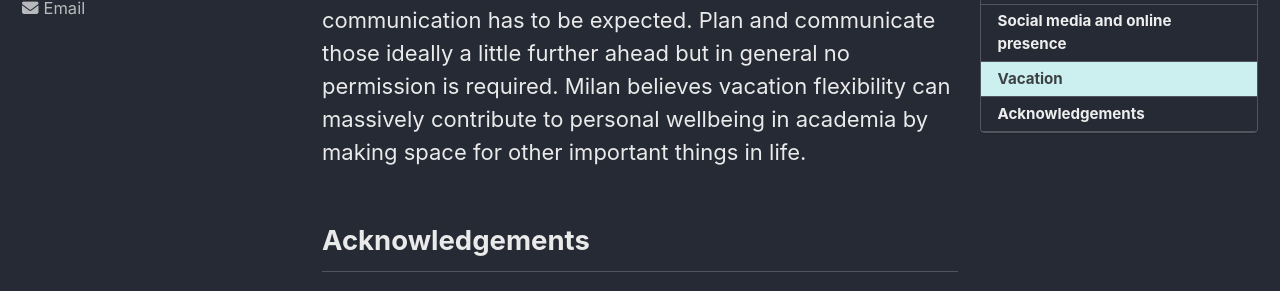
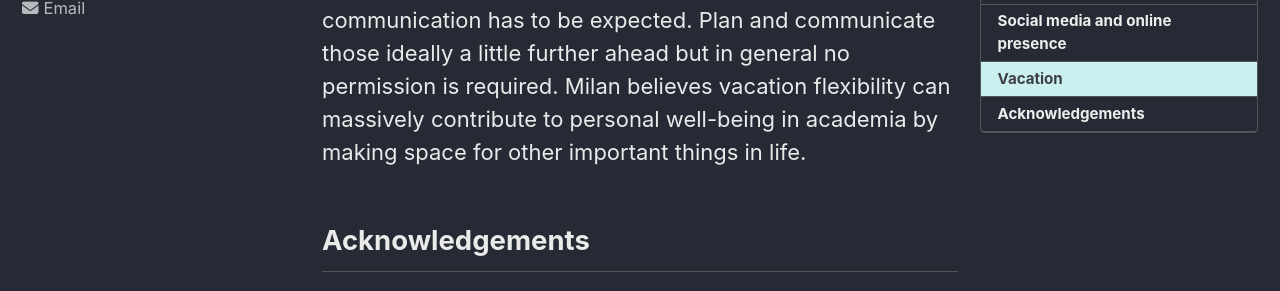
Before and after one commit to climate-modelling/climate-modelling.github.io, a Jekyll site: the page built from _pages/philosophy.md, in a window 1280 px wide and 900 px high, scrolled down 13167 px. Shown: the part 451-742 px from the top of the window. Built offline with Jekyll 4.4.1, drawn with Linux system fonts in a browser that asks for light colours; cached includes are drawn as plain includes; some of the changed text lies outside the part shown.

Commit message:
Fix spelling of 'wellbeing' to 'well-being'
Corrected the spelling of 'wellbeing' to 'well-being' for consistency.

```diff
--- a/_pages/philosophy.md
+++ b/_pages/philosophy.md
@@ -304,7 +304,7 @@ informally communicated so that other members of the group are aware
 that no response to communication has to be expected. Plan and communicate those
 ideally a little further ahead but in general no permission is required.
 Milan believes vacation flexibility can massively contribute to
-personal wellbeing in academia by making space for other important things in life.
+personal well-being in academia by making space for other important things in life.
 
 ## Acknowledgements
 
```
